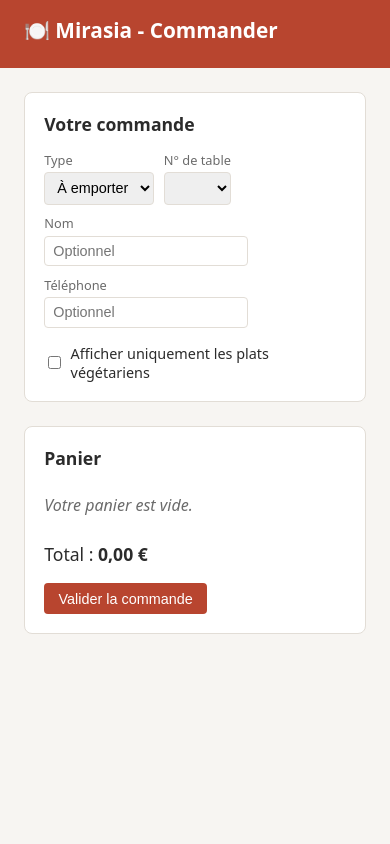
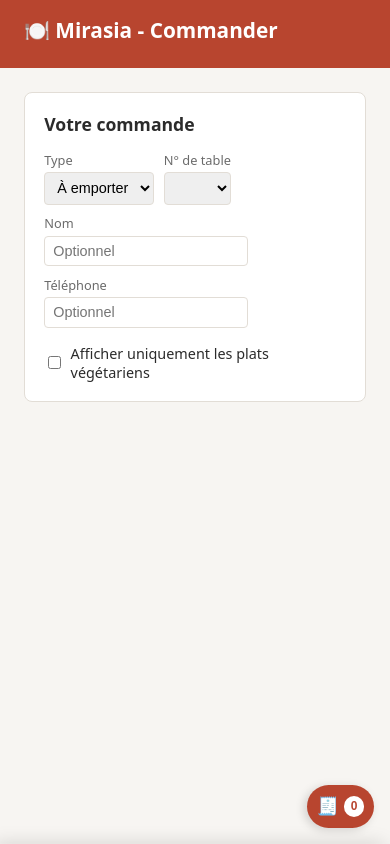
Before and after one commit to ismail-razijev/portfolio, a website: page mirasia-gestion/public/commande.html in a window 390 px wide. Drawn offline with Linux system fonts and the light colour scheme; no server answers.

Commit message:
Panier commande client : panneau coulissant depuis la droite
- Le panier glisse depuis le bord droit (style bloc-notes/recu,
  lignes horizontales, bordure en pointilles) des qu'un plat est
  ajoute, au lieu d'etre affiche en bas de page
- Bouton de fermeture (croix) + petit onglet flottant avec le nombre
  d'articles pour le rouvrir
- Responsive : bascule en tiroir bas d'ecran sur mobile (<700px)
- Verifie avec Playwright : ouverture/fermeture/reouverture OK,
  aucune erreur JS

```diff
--- a/mirasia-gestion/public/commande.css
+++ b/mirasia-gestion/public/commande.css
@@ -61,6 +61,83 @@
   padding: 0.3rem;
 }
 
+/* Panier : petite feuille façon bloc-notes, glisse depuis le bord droit */
+.panier {
+  position: fixed;
+  top: 0;
+  right: 0;
+  width: 320px;
+  max-width: 88vw;
+  height: 100vh;
+  margin: 0;
+  border-radius: 0;
+  border-left: 2px dashed var(--border);
+  box-shadow: -6px 0 18px rgba(0, 0, 0, 0.15);
+  background-color: #fffdf7;
+  background-image: repeating-linear-gradient(
+    to bottom,
+    transparent,
+    transparent 27px,
+    var(--border) 28px
+  );
+  background-position: 0 4.5rem;
+  overflow-y: auto;
+  z-index: 60;
+  transform: translateX(100%);
+  transition: transform 0.3s ease;
+}
+
+.panier.ouvert {
+  transform: translateX(0);
+}
+
+.panier-close {
+  position: absolute;
+  top: 0.6rem;
+  right: 0.7rem;
+  background: transparent;
+  color: var(--text-muted);
+  border: none;
+  padding: 0.2rem 0.4rem;
+  font-size: 1rem;
+  cursor: pointer;
+}
+
+.panier-close:hover {
+  background: transparent;
+  color: var(--text);
+}
+
+/* Petit onglet accroché au bord droit pour rouvrir le panier une fois fermé */
+.panier-tab {
+  position: fixed;
+  top: 50%;
+  right: 0;
+  transform: translateY(-50%);
+  border-radius: 8px 0 0 8px;
+  padding: 0.7rem 0.6rem;
+  font-size: 1.1rem;
+  box-shadow: -3px 2px 10px rgba(0, 0, 0, 0.15);
+  z-index: 55;
+  display: flex;
+  align-items: center;
+  gap: 0.3rem;
+}
+
+#panier-tab-count {
+  background: white;
+  color: var(--primary);
+  border-radius: 999px;
+  min-width: 1.3rem;
+  height: 1.3rem;
+  display: inline-flex;
+  align-items: center;
+  justify-content: center;
+  font-size: 0.75rem;
+  font-weight: bold;
+  padding: 0 0.25rem;
+}
+
 .panier ul {
   list-style: none;
   padding: 0;
@@ -79,3 +156,31 @@
 .panier-total {
   font-size: 1.1rem;
 }
+
+@media (max-width: 700px) {
+  .panier {
+    top: auto;
+    bottom: 0;
+    left: 0;
+    right: 0;
+    width: 100%;
+    max-width: 100%;
+    height: auto;
+    max-height: 75vh;
+    border-left: none;
+    border-top: 2px dashed var(--border);
+    transform: translateY(100%);
+  }
+
+  .panier.ouvert {
+    transform: translateY(0);
+  }
+
+  .panier-tab {
+    top: auto;
+    bottom: 1rem;
+    right: 1rem;
+    transform: none;
+    border-radius: 999px;
+  }
+}
--- a/mirasia-gestion/public/commande.html
+++ b/mirasia-gestion/public/commande.html
@@ -40,8 +40,13 @@
 
       <div id="menu-categories"></div>
 
+      <button type="button" id="panier-tab" class="panier-tab" hidden>
+        🧾 <span id="panier-tab-count">0</span>
+      </button>
+
       <div class="card panier" id="panier">
-        <h2>Panier</h2>
+        <button type="button" id="panier-close" class="panier-close" aria-label="Fermer le panier">✕</button>
+        <h2>🧾 Votre commande</h2>
         <p class="empty" id="panier-vide">Votre panier est vide.</p>
         <ul id="panier-lignes"></ul>
         <p class="panier-total">Total : <strong id="panier-total">0,00 €</strong></p>
--- a/mirasia-gestion/public/commande.js
+++ b/mirasia-gestion/public/commande.js
@@ -90,6 +90,14 @@ function trouverPlat(idPlat) {
   return null;
 }
 
+function ouvrirPanier() {
+  document.getElementById("panier").classList.add("ouvert");
+}
+
+function fermerPanier() {
+  document.getElementById("panier").classList.remove("ouvert");
+}
+
 function ajouterAuPanier(idPlat) {
   const plat = trouverPlat(idPlat);
   const qteInput = document.getElementById(`qte-${idPlat}`);
@@ -118,6 +126,7 @@ function ajouterAuPanier(idPlat) {
     });
   }
   renderPanier();
+  ouvrirPanier();
 }
 
 function retirerDuPanier(index) {
@@ -138,6 +147,12 @@ function renderPanier() {
     .join("");
   const total = cart.reduce((s, l) => s + l.prix_unitaire * l.quantite, 0);
   document.getElementById("panier-total").textContent = formatPrix(total);
+
+  const nbArticles = cart.reduce((s, l) => s + l.quantite, 0);
+  const tab = document.getElementById("panier-tab");
+  tab.hidden = cart.length === 0;
+  document.getElementById("panier-tab-count").textContent = nbArticles;
+  if (cart.length === 0) fermerPanier();
 }
 
 document.getElementById("select-mode").addEventListener("change", (e) => {
@@ -145,6 +160,9 @@ document.getElementById("select-mode").addEventListener("change", (e) => {
 });
 
 document.getElementById("filtre-vegetarien").addEventListener("change", renderMenu);
+
+document.getElementById("panier-close").addEventListener("click", fermerPanier);
+document.getElementById("panier-tab").addEventListener("click", ouvrirPanier);
 
 document.getElementById("btn-commander").addEventListener("click", async () => {
   const errorEl = document.getElementById("error-commande");
```
